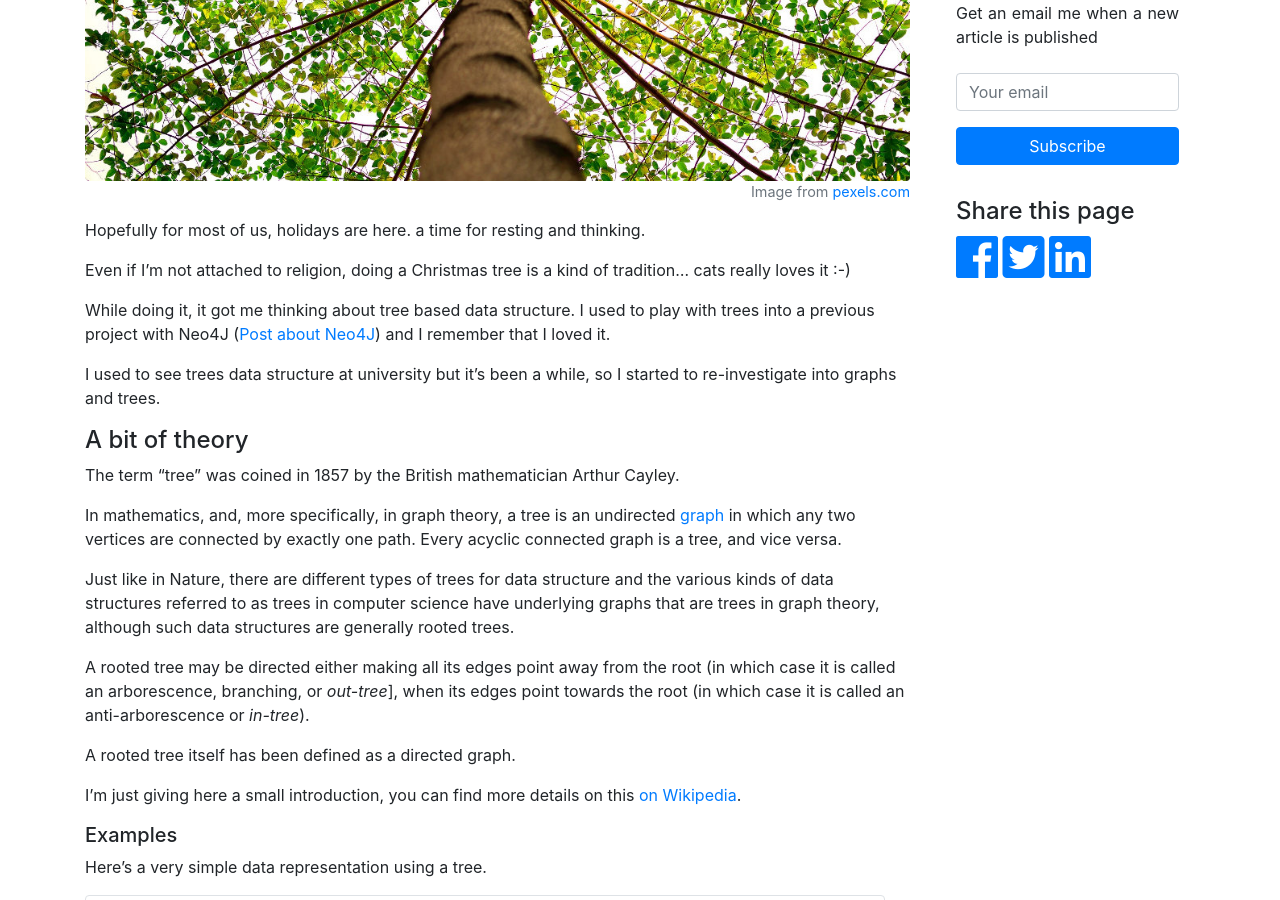
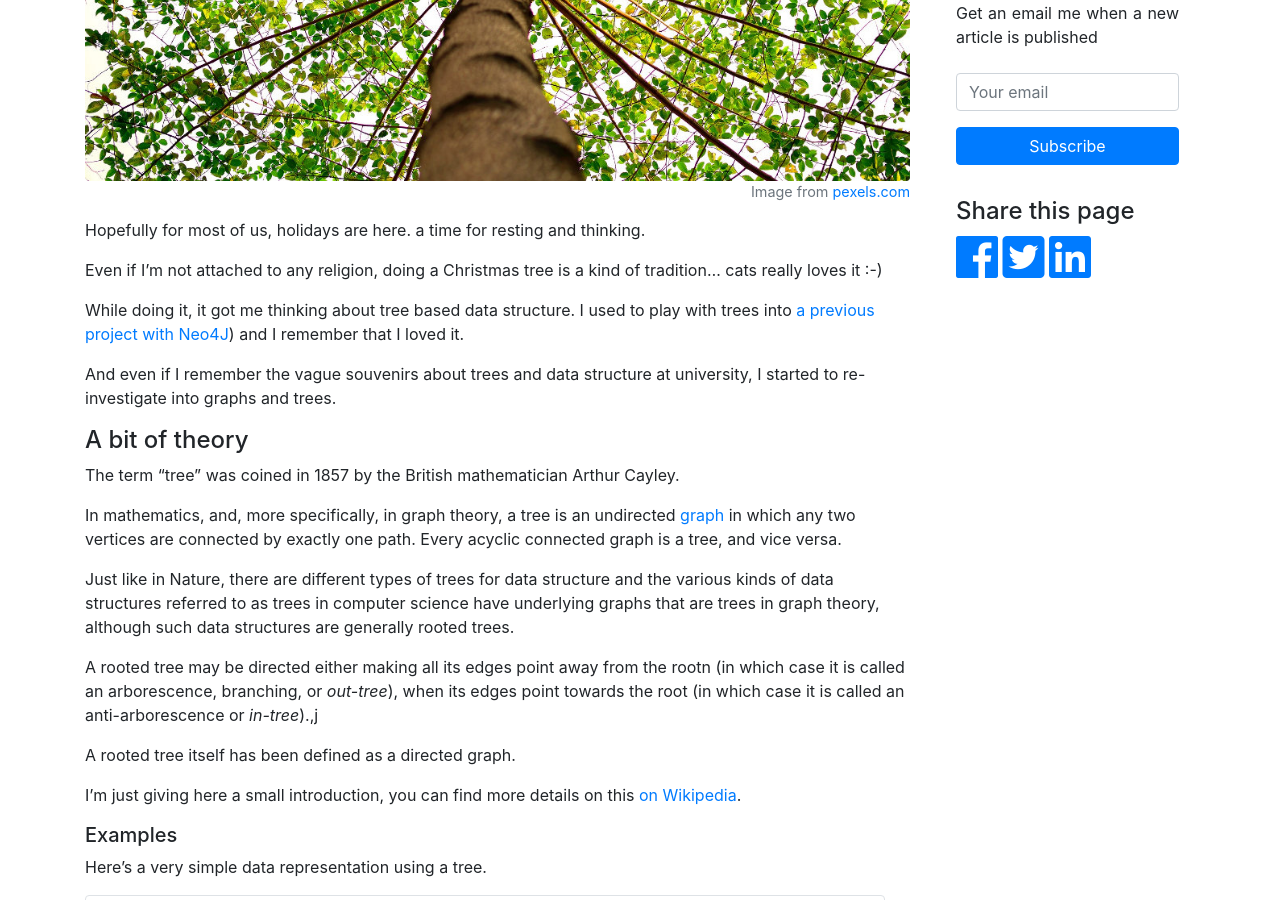
Before and after one commit to drupol/not-a-number.io, a Jekyll site: the page built from _posts/dev/2018-12-27-phptree-a-fast-tree-implementation.md, in a window 1280 px wide and 900 px high, scrolled down 555 px. Built offline with Jekyll 4.4.1, drawn with Linux system fonts in a browser that asks for light colours; nearby versions of some CDN libraries; comment, search, counter and statistics services are not loaded; some of the changed text lies outside the part shown.

Commit message:
Small modifications here and there.

```diff
--- a/_posts/dev/2018-12-27-phptree-a-fast-tree-implementation.md
+++ b/_posts/dev/2018-12-27-phptree-a-fast-tree-implementation.md
@@ -10,11 +10,11 @@ image_copyrights: 'Image from <a href="https://www.pexels.com/photo/wood-light-n
 
 Hopefully for most of us, holidays are here. a time for resting and thinking.
 
-Even if I'm not attached to religion, doing a Christmas tree is a kind of tradition... cats really loves it :-)
+Even if I'm not attached to any religion, doing a Christmas tree is a kind of tradition... cats really loves it :-)
 
-While doing it, it got me thinking about tree based data structure. I used to play with trees into a previous project with Neo4J ([Post about Neo4J]({% post_url 2018-01-01-discovering-a-new-database-neo4j %})) and I remember that I loved it.
+While doing it, it got me thinking about tree based data structure. I used to play with trees into [a previous project with Neo4J]({% post_url 2018-01-01-discovering-a-new-database-neo4j %})) and I remember that I loved it.
 
-I used to see trees data structure at university but it's been a while, so I started to re-investigate into graphs and trees.
+And even if I remember the vague souvenirs about trees and data structure at university, I started to re-investigate into graphs and trees.
 
 <!--break-->
 
@@ -30,8 +30,8 @@ referred to as trees in computer science have underlying graphs that are trees i
 although such data structures are generally rooted trees.
 
 A rooted tree may be directed either making all its edges point away from the
-root (in which case it is called an arborescence, branching, or _out-tree_], when its edges point towards the
-root (in which case it is called an anti-arborescence or _in-tree_).
+rootn (in which case it is called an arborescence, branching, or _out-tree_), when its edges point towards the
+root (in which case it is called an anti-arborescence or _in-tree_).,j
 
 A rooted tree itself has been defined as a directed graph.
 
```
Also changed, not shown: other parts of _posts/dev/2018-12-27-phptree-a-fast-tree-implementation.md (+5 -5 lines).
